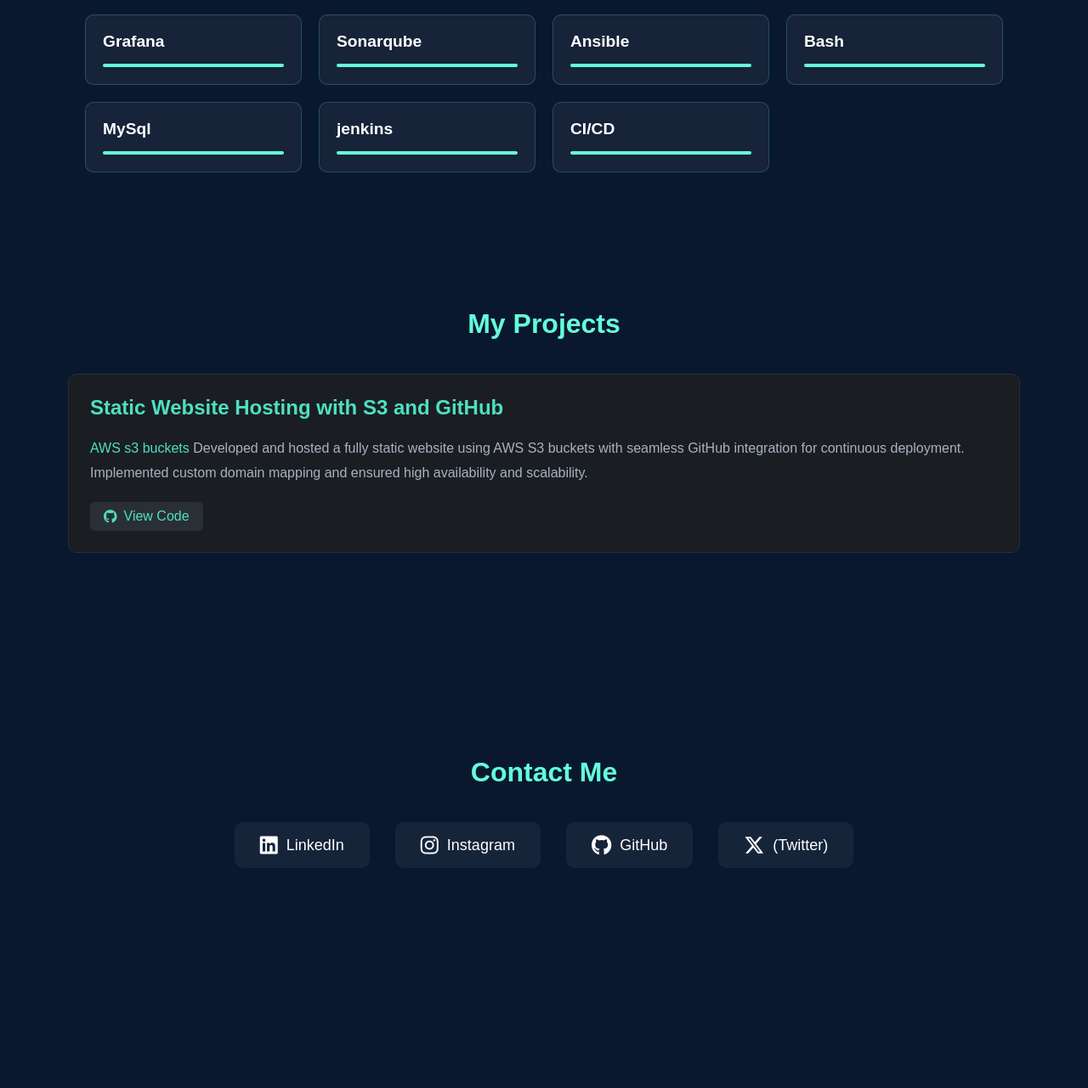
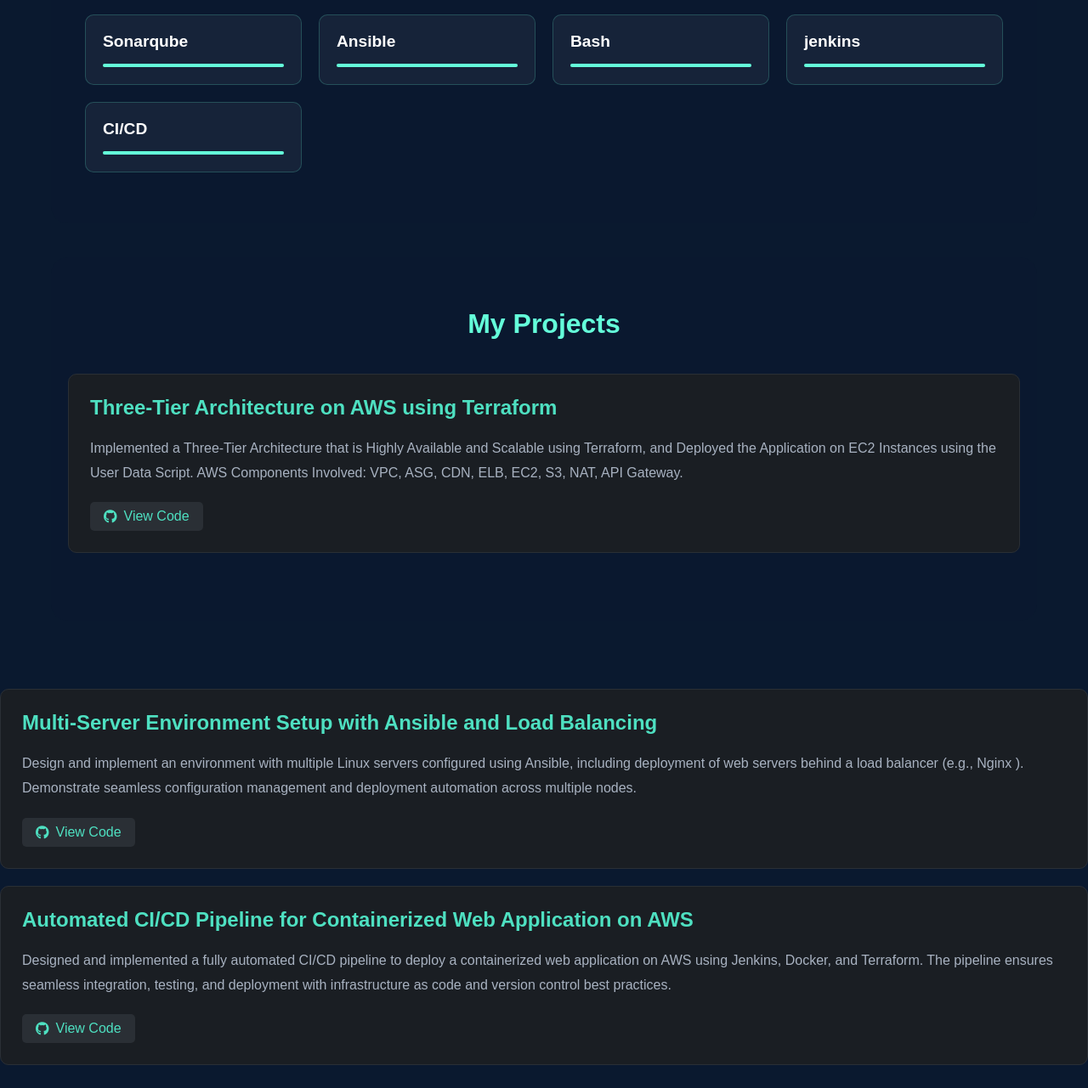
Before and after one commit to UjwalNagrikar/My-Portfolio, a plain HTML site: page index.html in a window 1280 px wide. Shown: the part 1639-2920 px from the top of the page at 85% size. Before the commit the page ends 2761 px from the top, so only its background shows below. Drawn offline with Linux system fonts and the light colour scheme.

Commit message:
My-Portfolio-Web-page

```diff
--- a/index.html
+++ b/index.html
@@ -19,7 +19,7 @@
                 <a href="#projects">Projects</a>
                 <a href="#contact">Contact</a>
             </div>
-            <a href="resume/Ujwal-Nagrikar-DevOps-SRE-1.pdf" download class="download-cv">Download CV</a>
+            <a href="resume/UjwalNagrikar_Cloud_DevOps.pdf" download class="download-cv">Download CV</a>
         </nav>
         <main class="hero-section">
             <div class="hero-content">
@@ -75,10 +75,6 @@
                     <div class="skill-progress"></div>
                 </div>
                 <div class="skill-box">
-                    <h3>Grafana</h3>
-                    <div class="skill-progress"></div>
-                </div>
-                <div class="skill-box">
                     <h3>Sonarqube</h3>
                     <div class="skill-progress"></div>
                 </div>
@@ -90,10 +86,7 @@
                     <h3>Bash</h3>
                     <div class="skill-progress"></div>
                 </div>
-                <div class="skill-box">
-                    <h3>MySql</h3>
-                    <div class="skill-progress"></div>
-                </div>
+
                 <div class="skill-box">
                     <h3>jenkins</h3>
                     <div class="skill-progress"></div>
@@ -108,18 +101,49 @@
         <section class="projects-section" id="projects">
             <h2 class="section-title">My Projects</h2>
                 <div class="project">
-                    <h3 class="project-title">Static Website Hosting with S3 and GitHub</h3>
+                    <h3 class="project-title">Three-Tier Architecture on AWS using Terraform</h3>
                     <div class="project-details">
-                        <span class="highlight">AWS s3 buckets </span>
-                        Developed and hosted a fully static website using AWS S3 buckets with seamless GitHub integration for continuous deployment.
-                        Implemented custom domain mapping and ensured high availability and scalability.
+                       Implemented a Three-Tier Architecture that is Highly Available and Scalable using
+                       Terraform, and Deployed the Application on EC2 Instances using the User Data Script.
+                       AWS Components Involved:
+                       VPC, ASG, CDN, ELB, EC2, S3, NAT, API Gateway.
                     </div>
-                    <a href="https://github.com/UjwalNagrikar/Ujwal-Portfolio.git" class="view-button">
+                    <a href="https://github.com/UjwalNagrikar/Three-Tier-Architecture-on-AWS-using-Terraform.git" class="view-button">
+                        <i class="fab fa-github"></i> View Code
+                    </a>
+                </div>
+            </div>
+
+            <div class="project">
+                    <h3 class="project-title">Multi-Server Environment Setup with Ansible and Load Balancing</h3>
+                    <div class="project-details">
+                        Design and implement an environment with multiple Linux servers configured using
+                        Ansible, including deployment of web servers behind a load balancer (e.g., Nginx ).
+                        Demonstrate seamless configuration management and deployment automation
+                        across multiple nodes.
+                    </div>
+                    <a href="https://github.com/UjwalNagrikar/Multi-Server-Environment-Setup-with-Ansible-and-Load-Balancing.git" class="view-button">
+                        <i class="fab fa-github"></i> View Code
+                    </a>
+                </div>
+            </div>
+
+            <div class="project">
+                    <h3 class="project-title">Automated CI/CD Pipeline for Containerized Web Application on AWS</h3>
+                    <div class="project-details">
+                        Designed and implemented a fully automated CI/CD pipeline to deploy a containerized
+                        web application on AWS using Jenkins, Docker, and Terraform. The pipeline ensures
+                        seamless integration, testing, and deployment with infrastructure as code and version
+                        control best practices.
+                    </div>
+                    <a href="https://github.com/UjwalNagrikar/Multi-Server-Environment-Setup-with-Ansible-and-Load-Balancing.git" class="view-button">
                         <i class="fab fa-github"></i> View Code
                     </a>
                 </div>
             </div>
         </section>
+
+
 
         <section class="contact-section" id="contact">
             <h2 class="section-title">Contact Me</h2>
```
Also changed, not shown: 2 other files.
